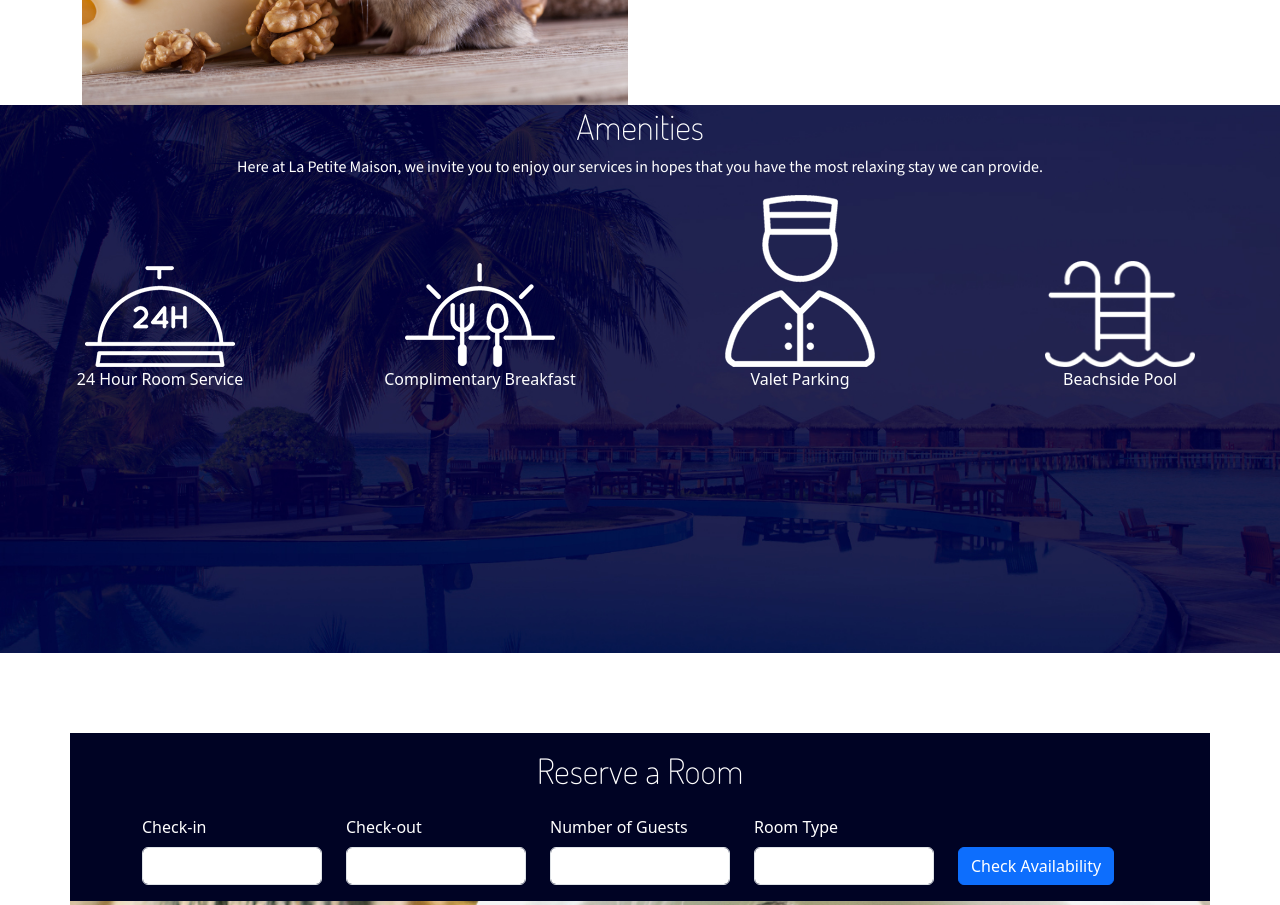
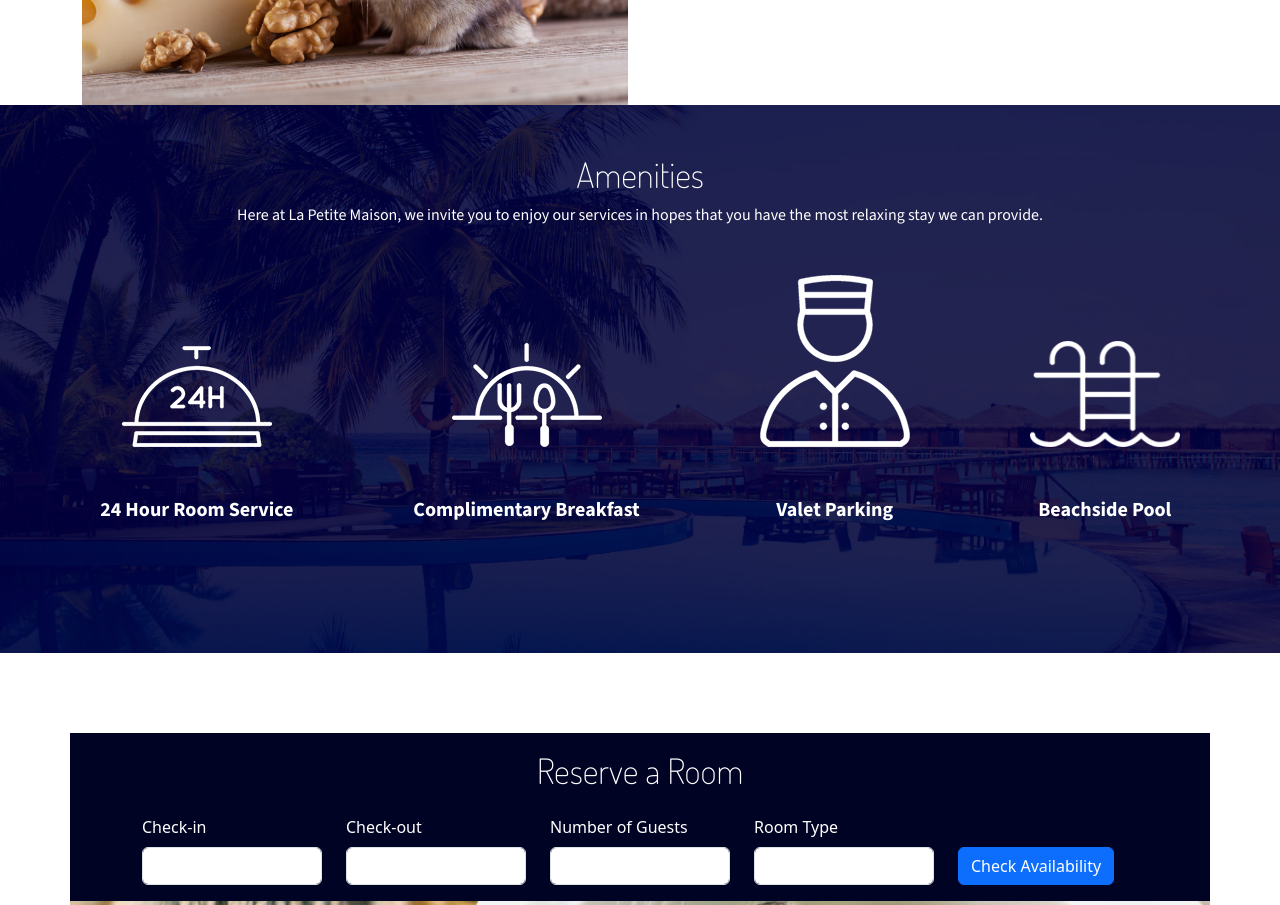
Before and after one commit to davidmonterrosa/MonterrosaDChallengeHamsterHotel, a plain HTML site: page index.html in a window 1280 px wide. Shown: the part 3193-4098 px from the top of the page. Drawn offline with nearby package versions, Linux system fonts and the light colour scheme.

Commit message:
Adjusted Amenities section

```diff
--- a/index.html
+++ b/index.html
@@ -310,32 +310,32 @@
     </div>
 
     <!-- Amenities Overview Section -->
-    <div class="container-fluid amenities-bg-image">
-        <div class="row">
+    <div class="container-fluid d-flex flex-column amenities-bg-image">
+        <div class="row mt-5">
             <div class="col text-center">
                 <h1 class="section-title text-white">Amenities</h1>
-                <p class="section-body text-white">
+                <p class="section-body mb-5 text-white">
                     Here at La Petite Maison, we invite you to enjoy our services in hopes that you
                     have the most relaxing stay we can provide.
                 </p>
             </div>
         </div>
-        <div class="row d-flex align-items-end">
-            <div class="col d-flex flex-column align-items-center">
+        <div class="row d-flex justify-content-center align-items-end">
+            <div class="col mx-5 d-flex flex-column align-items-center" style="max-width: fit-content;">
                 <img class="amenities-image-resize" src="./assets/24hour.png" alt="24 Hour Room Service">
-                <p class="text-white text-center">24 Hour Room Service</p>
+                <p class="mt-5 icon-text text-white text-center">24 Hour Room Service</p>
             </div>
-            <div class="col d-flex flex-column align-items-center">
+            <div class="col mx-5 d-flex flex-column align-items-center" style="max-width: fit-content;">
                 <img class="amenities-image-resize" src="./assets/breakfast.png" alt="Complimentary Breakfast">
-                <p class="text-white text-center">Complimentary Breakfast</p>
+                <p class="mt-5 icon-text text-white text-center">Complimentary Breakfast</p>
             </div>
-            <div class="col d-flex flex-column align-items-center">
+            <div class="col mx-5 d-flex flex-column align-items-center" style="max-width: fit-content;">
                 <img class="amenities-image-resize" src="./assets/valet.png" alt="Valet Parking Service">
-                <p class="text-white text-center">Valet Parking</p>
+                <p class="mt-5 icon-text text-white text-center">Valet Parking</p>
             </div>
-            <div class="col d-flex flex-column align-items-center">
+            <div class="col mx-5 d-flex flex-column align-items-center" style="max-width: fit-content;">
                 <img class="amenities-image-resize" src="./assets/pool.png" alt="Beachside Pool">
-                <p class="text-white text-center">Beachside Pool</p>
+                <p class="mt-5 icon-text text-white text-center">Beachside Pool</p>
             </div>
         </div>
     </div>
--- a/style/styles.css
+++ b/style/styles.css
@@ -129,6 +129,12 @@
     width: 150px;
 }
 
+.icon-text {
+    font-family: "Source Sans 3", sans-serif;
+    font-weight: bold;
+    font-size:  1.25em;
+}
+
 /* Reserve Form Styling */
 .form-bg-color {
     margin-top: 5em;
```
